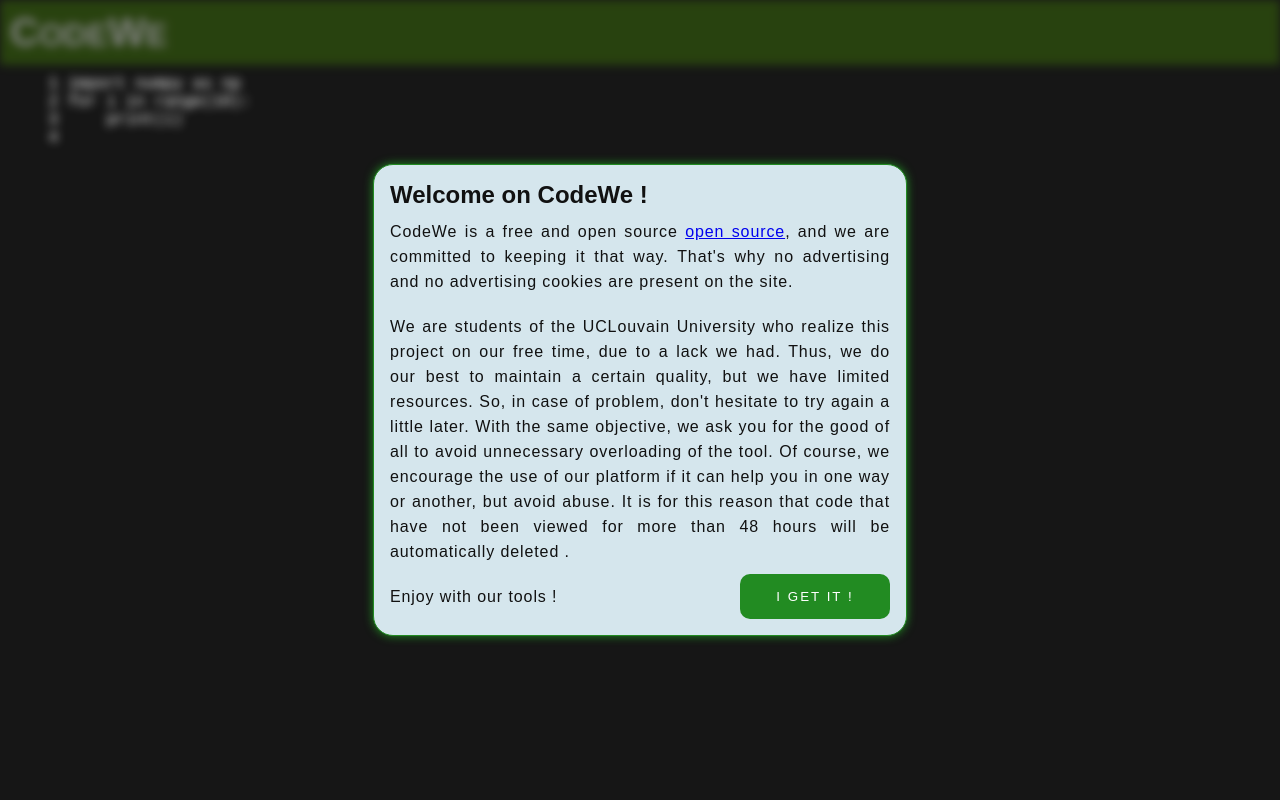
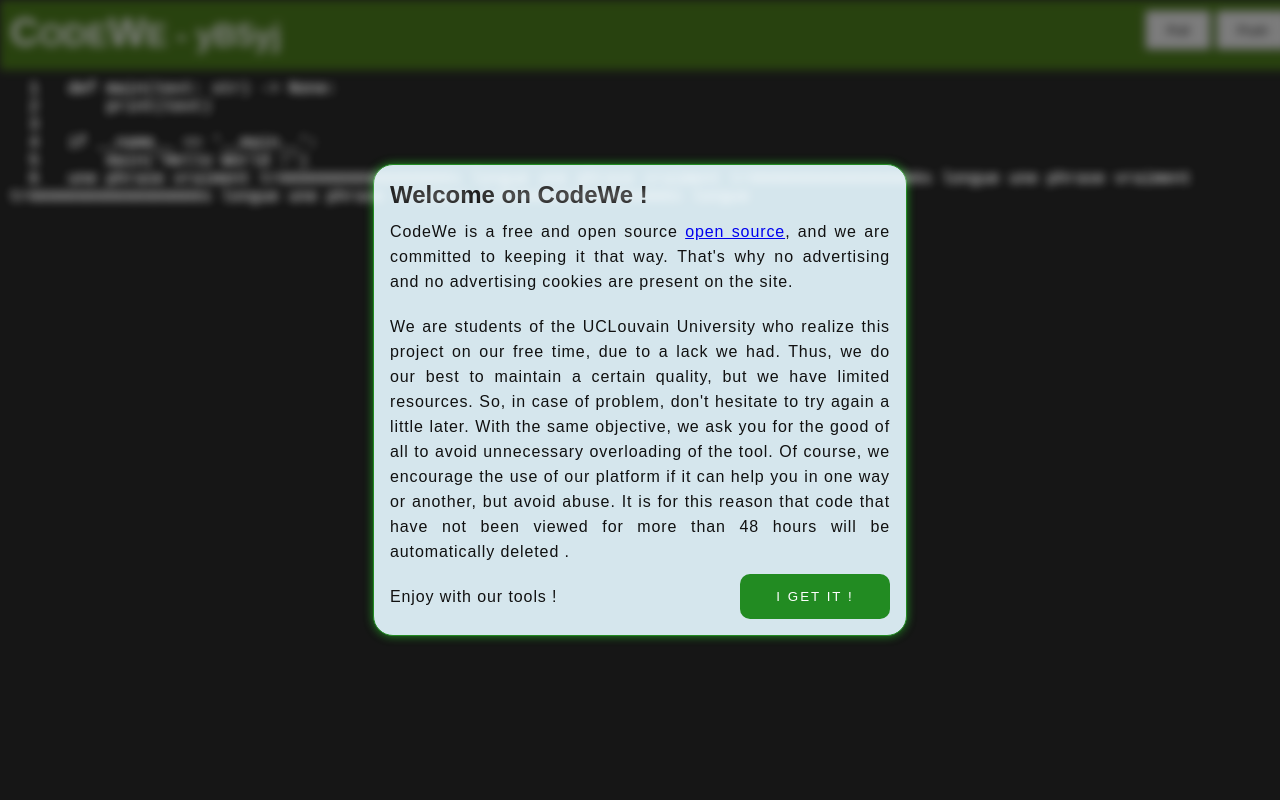
Before and after one commit to CodeWe-projet/CodeWe, a Flask app: a page that uses src/templates/editor.html in a window 1280 px wide. Run offline with Flask 2, Linux system fonts and the light colour scheme.

Commit message:
editor v1.2

```diff
--- a/src/static/css/editor.css
+++ b/src/static/css/editor.css
@@ -16,12 +16,30 @@ body{
 }
 
 header{
+    position: fixed;
+    top: 0;
+    left: 0;
     background-color: rgba(127,255,0, 0.4);
     padding: 10px;
+    height: 50px;
+    width: 100vw;
+}
+
+header h1{
+    float: left;
 }
 
 header .title-1{
     font-size: 40px;
+}
+
+header #update_buttons{
+    float: right;
+}
+
+header button{
+    padding: 0 20px;
+    height: 40px;
 }
 
 div#welcome{
@@ -77,16 +95,8 @@ div#welcome button:hover{
     cursor: pointer;
 }
 
-section{
-    /*border: 1px solid red;*/
-}
-
-section#line-numbers{
-    padding: 10px;
-    float: left;
-}
-
 section#editor{
+    margin-top: 70px;
     padding: 10px;
     counter-reset: thecodenumbering;
 }
@@ -96,13 +106,15 @@ section#editor div{
     font-family: "Courier New", monospace;
     white-space: pre;
     counter-increment: thecodenumbering;
+    width: 100%;
+    white-space: pre-wrap;
 }
 section#editor div:before{
     padding-right:10px;
     content: counter(thecodenumbering);
     display:inline-block;
     width:3em;
-    text-align: right;
+    text-align: center;
 }
 
 section#editor div:focus{
--- a/src/templates/editor.html
+++ b/src/templates/editor.html
@@ -7,7 +7,11 @@
 </head>
 <body>
     <header id="header">
-        <h1><span class="title-1">C</span><span class="title-2">ODE</span><span class="title-1">W</span><span class="title-2">E</span></h1>
+        <h1><span class="title-1">C</span><span class="title-2">ODE</span><span class="title-1">W</span><span class="title-2">E</span> - {{ document['doc_id'] }}</h1>
+        <div id="update_buttons">
+            <button id="pull_button">Pull</button>
+            <button id="push_button">Push</button>
+        </div>
     </header>
     <div id="welcome">
         <div id="welcome-text">
@@ -34,10 +38,10 @@
         </div>
     </div>
     <section id="editor" contenteditable="true" spellcheck="false">
-        <div class="code">import numpy as np</div>
-        <div class="code">for i in range(10):</div>
-        <div class="code">    print(i)</div>
-        <div class="code"> </div>
+        {% for line in document['text'].split('\n') %}
+            <div>{{ line }}</div>
+        {% endfor %}
+        <div>une phrase vraiment trèèèèèèèèèèèèèèèèèès longue une phrase vraiment trèèèèèèèèèèèèèèèèèès longue une phrase vraiment trèèèèèèèèèèèèèèèèèès longue une phrase vraiment trèèèèèèèèèèèèèèèèèès longue </div>
     </section>
 </body>
 <script src="{{ url_for('static', filename = 'js/editor.js') }}"></script>
```
Also changed, not shown: documents.db.
